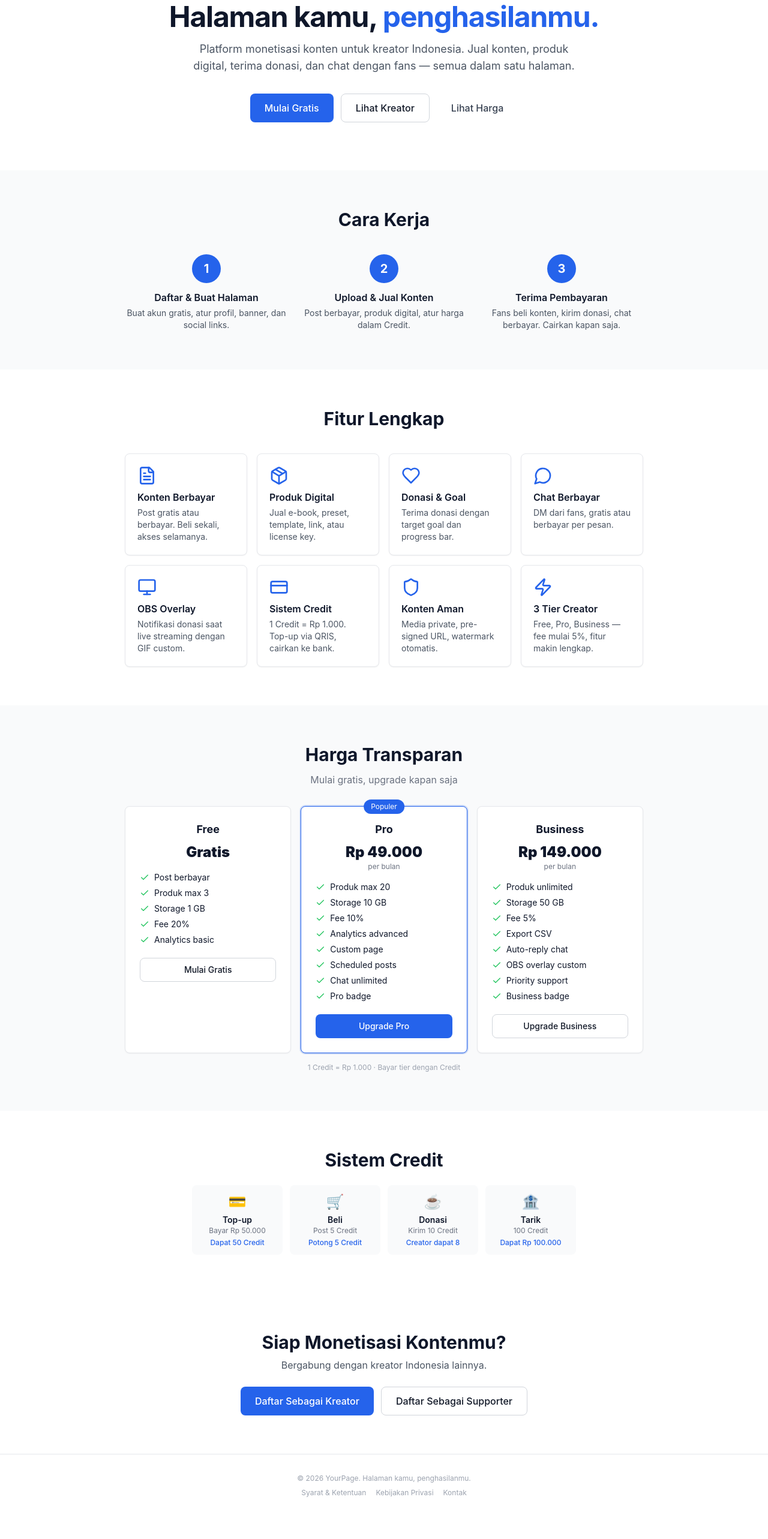
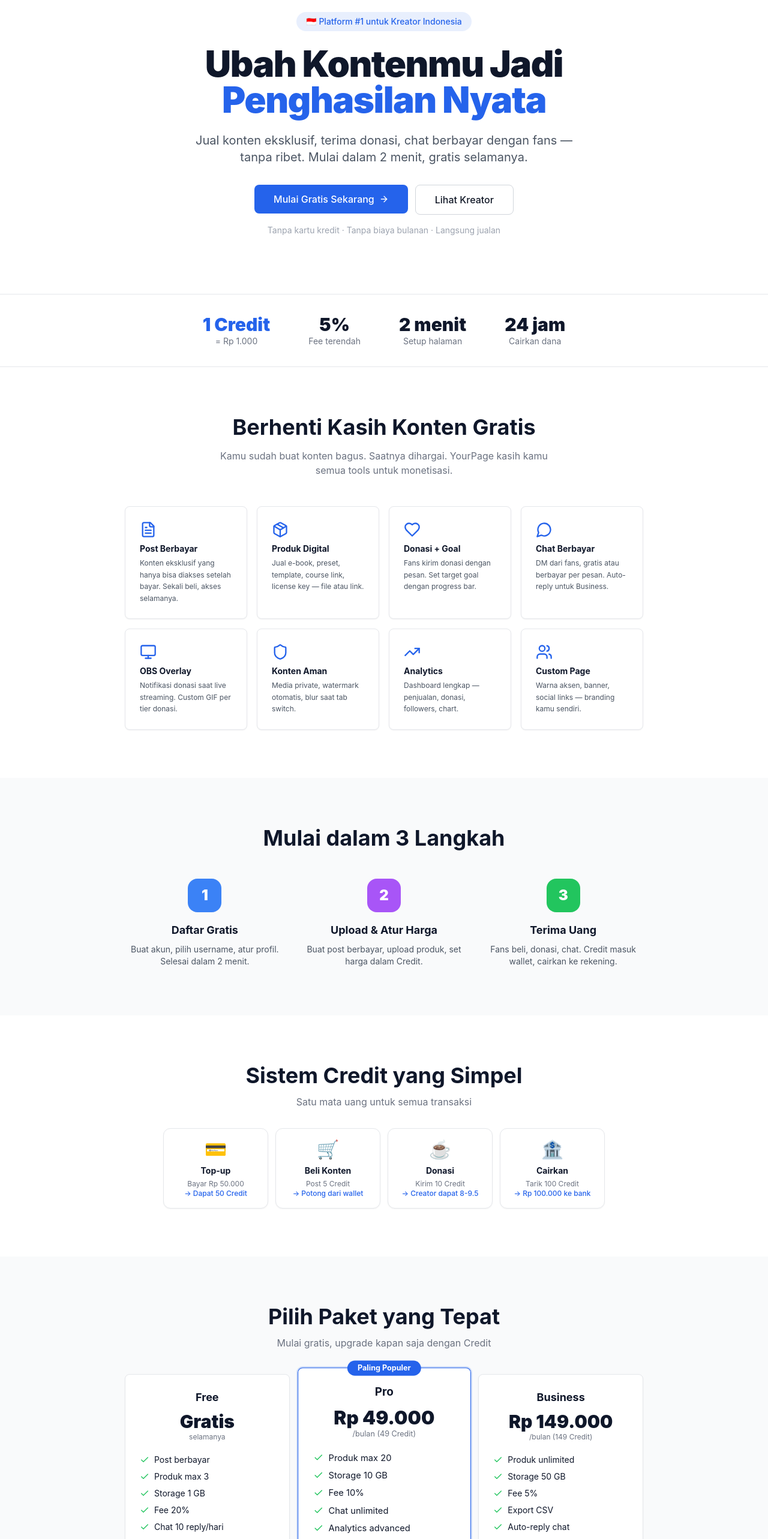
Before and after one commit to yourpageOfficial/YourPage, a Next.js app in the folder fe/: page / in a window 1280 px wide. Shown: the part 140-2706 px from the top of the page at 60% size. Built offline with nearby package versions, Linux system fonts and the light colour scheme; no server answers.

Commit message:
Landing page redesign: selling-focused, social proof, use cases, visual credit system

```diff
--- a/fe/app/page.tsx
+++ b/fe/app/page.tsx
@@ -2,108 +2,175 @@ import { Navbar } from "@/components/navbar";
 import { Button } from "@/components/ui/button";
 import { Card, CardContent } from "@/components/ui/card";
 import Link from "next/link";
-import { FileText, Package, Heart, Shield, Zap, CreditCard, MessageCircle, Monitor, Check, X } from "lucide-react";
+import { FileText, Package, Heart, Shield, Zap, CreditCard, MessageCircle, Monitor, Check, ArrowRight, Star, TrendingUp, Users } from "lucide-react";
 
 export default function Home() {
   return (
     <>
       <Navbar />
-      {/* Hero */}
-      <section className="mx-auto max-w-4xl px-4 py-12 sm:py-20 text-center">
-        <h1 className="text-3xl sm:text-5xl font-bold tracking-tight">
-          Halaman kamu, <span className="text-primary">penghasilanmu.</span>
+
+      {/* Hero — emotional, benefit-focused */}
+      <section className="mx-auto max-w-5xl px-4 py-16 sm:py-24 text-center">
+        <div className="inline-block bg-primary/10 text-primary text-sm font-medium px-4 py-1.5 rounded-full mb-6">
+          🇮🇩 Platform #1 untuk Kreator Indonesia
+        </div>
+        <h1 className="text-4xl sm:text-6xl font-black tracking-tight leading-tight">
+          Ubah Kontenmu Jadi<br /><span className="text-primary">Penghasilan Nyata</span>
         </h1>
-        <p className="mt-4 text-base sm:text-lg text-gray-600 dark:text-gray-400 max-w-2xl mx-auto">
-          Platform monetisasi konten untuk kreator Indonesia. Jual konten, produk digital, terima donasi, dan chat dengan fans — semua dalam satu halaman.
+        <p className="mt-6 text-lg sm:text-xl text-gray-600 dark:text-gray-400 max-w-2xl mx-auto leading-relaxed">
+          Jual konten eksklusif, terima donasi, chat berbayar dengan fans — tanpa ribet. Mulai dalam 2 menit, gratis selamanya.
         </p>
-        <div className="mt-6 sm:mt-8 flex flex-col sm:flex-row justify-center gap-3">
-          <Link href="/register"><Button size="lg" className="w-full sm:w-auto">Mulai Gratis</Button></Link>
-          <Link href="/explore"><Button variant="outline" size="lg" className="w-full sm:w-auto">Lihat Kreator</Button></Link>
-          <Link href="/pricing"><Button variant="ghost" size="lg" className="w-full sm:w-auto">Lihat Harga</Button></Link>
+        <div className="mt-8 flex flex-col sm:flex-row justify-center gap-3">
+          <Link href="/register"><Button size="lg" className="w-full sm:w-auto text-base px-8 py-6">Mulai Gratis Sekarang <ArrowRight className="ml-2 h-4 w-4" /></Button></Link>
+          <Link href="/explore"><Button variant="outline" size="lg" className="w-full sm:w-auto text-base px-8 py-6">Lihat Kreator</Button></Link>
+        </div>
+        <p className="mt-4 text-sm text-gray-400">Tanpa kartu kredit · Tanpa biaya bulanan · Langsung jualan</p>
+      </section>
+
+      {/* Social proof */}
+      <section className="border-y dark:border-gray-800 py-8">
+        <div className="mx-auto max-w-4xl px-4 flex flex-wrap justify-center gap-8 sm:gap-16 text-center">
+          <div><p className="text-3xl font-black text-primary">1 Credit</p><p className="text-sm text-gray-500">= Rp 1.000</p></div>
+          <div><p className="text-3xl font-black">5%</p><p className="text-sm text-gray-500">Fee terendah</p></div>
+          <div><p className="text-3xl font-black">2 menit</p><p className="text-sm text-gray-500">Setup halaman</p></div>
+          <div><p className="text-3xl font-black">24 jam</p><p className="text-sm text-gray-500">Cairkan dana</p></div>
+        </div>
+      </section>
+
+      {/* Problem → Solution */}
+      <section className="py-16 sm:py-20">
+        <div className="mx-auto max-w-4xl px-4">
+          <h2 className="text-2xl sm:text-4xl font-bold text-center mb-4">Berhenti Kasih Konten Gratis</h2>
+          <p className="text-center text-gray-500 dark:text-gray-400 mb-12 max-w-xl mx-auto">Kamu sudah buat konten bagus. Saatnya dihargai. YourPage kasih kamu semua tools untuk monetisasi.</p>
+          <div className="grid sm:grid-cols-2 lg:grid-cols-4 gap-4">
+            <FeatureCard icon={FileText} title="Post Berbayar" desc="Konten eksklusif yang hanya bisa diakses setelah bayar. Sekali beli, akses selamanya." />
+            <FeatureCard icon={Package} title="Produk Digital" desc="Jual e-book, preset, template, course link, license key — file atau link." />
+            <FeatureCard icon={Heart} title="Donasi + Goal" desc="Fans kirim donasi dengan pesan. Set target goal dengan progress bar." />
+            <FeatureCard icon={MessageCircle} title="Chat Berbayar" desc="DM dari fans, gratis atau berbayar per pesan. Auto-reply untuk Business." />
+          </div>
+          <div className="grid sm:grid-cols-2 lg:grid-cols-4 gap-4 mt-4">
+            <FeatureCard icon={Monitor} title="OBS Overlay" desc="Notifikasi donasi saat live streaming. Custom GIF per tier donasi." />
+            <FeatureCard icon={Shield} title="Konten Aman" desc="Media private, watermark otomatis, blur saat tab switch." />
+            <FeatureCard icon={TrendingUp} title="Analytics" desc="Dashboard lengkap — penjualan, donasi, followers, chart." />
+            <FeatureCard icon={Users} title="Custom Page" desc="Warna aksen, banner, social links — branding kamu sendiri." />
+          </div>
         </div>
       </section>
 
       {/* How it works */}
-      <section className="bg-gray-50 dark:bg-gray-800/50 py-12 sm:py-16">
+      <section className="bg-gray-50 dark:bg-gray-800/50 py-16 sm:py-20">
         <div className="mx-auto max-w-4xl px-4">
-          <h2 className="text-2xl sm:text-3xl font-bold text-center mb-10">Cara Kerja</h2>
-          <div className="grid sm:grid-cols-3 gap-6">
+          <h2 className="text-2xl sm:text-4xl font-bold text-center mb-12">Mulai dalam 3 Langkah</h2>
+          <div className="grid sm:grid-cols-3 gap-8">
             {[
-              { step: "1", title: "Daftar & Buat Halaman", desc: "Buat akun gratis, atur profil, banner, dan social links." },
-              { step: "2", title: "Upload & Jual Konten", desc: "Post berbayar, produk digital, atur harga dalam Credit." },
-              { step: "3", title: "Terima Pembayaran", desc: "Fans beli konten, kirim donasi, chat berbayar. Cairkan kapan saja." },
+              { step: "1", title: "Daftar Gratis", desc: "Buat akun, pilih username, atur profil. Selesai dalam 2 menit.", color: "bg-blue-500" },
+              { step: "2", title: "Upload & Atur Harga", desc: "Buat post berbayar, upload produk, set harga dalam Credit.", color: "bg-purple-500" },
+              { step: "3", title: "Terima Uang", desc: "Fans beli, donasi, chat. Credit masuk wallet, cairkan ke rekening.", color: "bg-green-500" },
             ].map((s) => (
               <div key={s.step} className="text-center">
-                <div className="mx-auto h-12 w-12 rounded-full bg-primary text-white flex items-center justify-center text-xl font-bold">{s.step}</div>
-                <h3 className="mt-3 font-semibold">{s.title}</h3>
-                <p className="mt-1 text-sm text-gray-600 dark:text-gray-400">{s.desc}</p>
+                <div className={`mx-auto h-14 w-14 rounded-2xl ${s.color} text-white flex items-center justify-center text-2xl font-black`}>{s.step}</div>
+                <h3 className="mt-4 text-lg font-bold">{s.title}</h3>
+                <p className="mt-2 text-sm text-gray-600 dark:text-gray-400">{s.desc}</p>
               </div>
             ))}
           </div>
         </div>
       </section>
 
-      {/* Features */}
-      <section className="py-12 sm:py-16">
-        <div className="mx-auto max-w-4xl px-4">
-          <h2 className="text-2xl sm:text-3xl font-bold text-center mb-10">Fitur Lengkap</h2>
-          <div className="grid sm:grid-cols-2 lg:grid-cols-4 gap-4">
-            <FeatureCard icon={FileText} title="Konten Berbayar" desc="Post gratis atau berbayar. Beli sekali, akses selamanya." />
-            <FeatureCard icon={Package} title="Produk Digital" desc="Jual e-book, preset, template, link, atau license key." />
-            <FeatureCard icon={Heart} title="Donasi & Goal" desc="Terima donasi dengan target goal dan progress bar." />
-            <FeatureCard icon={MessageCircle} title="Chat Berbayar" desc="DM dari fans, gratis atau berbayar per pesan." />
-            <FeatureCard icon={Monitor} title="OBS Overlay" desc="Notifikasi donasi saat live streaming dengan GIF custom." />
-            <FeatureCard icon={CreditCard} title="Sistem Credit" desc="1 Credit = Rp 1.000. Top-up via QRIS, cairkan ke bank." />
-            <FeatureCard icon={Shield} title="Konten Aman" desc="Media private, pre-signed URL, watermark otomatis." />
-            <FeatureCard icon={Zap} title="3 Tier Creator" desc="Free, Pro, Business — fee mulai 5%, fitur makin lengkap." />
+      {/* Credit System — visual */}
+      <section className="py-16 sm:py-20">
+        <div className="mx-auto max-w-3xl px-4 text-center">
+          <h2 className="text-2xl sm:text-4xl font-bold mb-3">Sistem Credit yang Simpel</h2>
+          <p className="text-gray-500 dark:text-gray-400 mb-8">Satu mata uang untuk semua transaksi</p>
+          <div className="grid grid-cols-2 sm:grid-cols-4 gap-3">
+            <CreditStep emoji="💳" label="Top-up" line1="Bayar Rp 50.000" line2="→ Dapat 50 Credit" />
+            <CreditStep emoji="🛒" label="Beli Konten" line1="Post 5 Credit" line2="→ Potong dari wallet" />
+            <CreditStep emoji="☕" label="Donasi" line1="Kirim 10 Credit" line2="→ Creator dapat 8-9.5" />
+            <CreditStep emoji="🏦" label="Cairkan" line1="Tarik 100 Credit" line2="→ Rp 100.000 ke bank" />
           </div>
         </div>
       </section>
 
-      {/* Pricing */}
-      <section className="bg-gray-50 dark:bg-gray-800/50 py-12 sm:py-16">
+      {/* Pricing — comparison */}
+      <section className="bg-gray-50 dark:bg-gray-800/50 py-16 sm:py-20">
         <div className="mx-auto max-w-4xl px-4">
-          <h2 className="text-2xl sm:text-3xl font-bold text-center mb-3">Harga Transparan</h2>
-          <p className="text-center text-gray-500 dark:text-gray-400 mb-8">Mulai gratis, upgrade kapan saja</p>
-          <div className="grid sm:grid-cols-3 gap-4">
-            <PricingCard name="Free" price="Gratis" features={["Post berbayar","Produk max 3","Storage 1 GB","Fee 20%","Analytics basic"]} cta="Mulai Gratis" />
-            <PricingCard name="Pro" price="Rp 49.000" popular features={["Produk max 20","Storage 10 GB","Fee 10%","Analytics advanced","Custom page","Scheduled posts","Chat unlimited","Pro badge"]} cta="Upgrade Pro" />
-            <PricingCard name="Business" price="Rp 149.000" features={["Produk unlimited","Storage 50 GB","Fee 5%","Export CSV","Auto-reply chat","OBS overlay custom","Priority support","Business badge"]} cta="Upgrade Business" />
-          </div>
-          <p className="text-center text-xs text-gray-400 dark:text-gray-500 mt-4">1 Credit = Rp 1.000 · Bayar tier dengan Credit</p>
-        </div>
-      </section>
-
-      {/* Credit System */}
-      <section className="py-12 sm:py-16">
-        <div className="mx-auto max-w-2xl px-4 text-center">
-          <h2 className="text-2xl sm:text-3xl font-bold mb-6">Sistem Credit</h2>
-          <div className="grid grid-cols-2 sm:grid-cols-4 gap-3">
-            <CreditStep emoji="💳" label="Top-up" desc="Bayar Rp 50.000" result="Dapat 50 Credit" />
-            <CreditStep emoji="🛒" label="Beli" desc="Post 5 Credit" result="Potong 5 Credit" />
-            <CreditStep emoji="☕" label="Donasi" desc="Kirim 10 Credit" result="Creator dapat 8" />
-            <CreditStep emoji="🏦" label="Tarik" desc="100 Credit" result="Dapat Rp 100.000" />
+          <h2 className="text-2xl sm:text-4xl font-bold text-center mb-3">Pilih Paket yang Tepat</h2>
+          <p className="text-center text-gray-500 dark:text-gray-400 mb-10">Mulai gratis, upgrade kapan saja dengan Credit</p>
+          <div className="grid sm:grid-cols-3 gap-5">
+            <PricingCard name="Free" price="Gratis" sub="selamanya" features={[
+              { text: "Post berbayar", ok: true },
+              { text: "Produk max 3", ok: true },
+              { text: "Storage 1 GB", ok: true },
+              { text: "Fee 20%", ok: true },
+              { text: "Chat 10 reply/hari", ok: true },
+              { text: "Analytics basic", ok: true },
+              { text: "Custom page", ok: false },
+              { text: "Scheduled posts", ok: false },
+            ]} cta="Mulai Gratis" />
+            <PricingCard name="Pro" price="Rp 49.000" sub="/bulan (49 Credit)" popular features={[
+              { text: "Produk max 20", ok: true },
+              { text: "Storage 10 GB", ok: true },
+              { text: "Fee 10%", ok: true },
+              { text: "Chat unlimited", ok: true },
+              { text: "Analytics advanced", ok: true },
+              { text: "Custom page & warna", ok: true },
+              { text: "Scheduled posts", ok: true },
+              { text: "Pro badge 💙", ok: true },
+            ]} cta="Upgrade Pro" />
+            <PricingCard name="Business" price="Rp 149.000" sub="/bulan (149 Credit)" features={[
+              { text: "Produk unlimited", ok: true },
+              { text: "Storage 50 GB", ok: true },
+              { text: "Fee 5%", ok: true },
+              { text: "Export CSV", ok: true },
+              { text: "Auto-reply chat", ok: true },
+              { text: "OBS overlay custom", ok: true },
+              { text: "Priority support", ok: true },
+              { text: "Business badge 💜", ok: true },
+            ]} cta="Upgrade Business" />
           </div>
         </div>
       </section>
 
-      {/* CTA */}
-      <section className="py-12 sm:py-16 text-center px-4">
-        <h2 className="text-2xl sm:text-3xl font-bold">Siap Monetisasi Kontenmu?</h2>
-        <p className="mt-2 text-gray-600 dark:text-gray-400">Bergabung dengan kreator Indonesia lainnya.</p>
-        <div className="mt-6 flex flex-col sm:flex-row justify-center gap-3">
-          <Link href="/register"><Button size="lg">Daftar Sebagai Kreator</Button></Link>
-          <Link href="/register"><Button size="lg" variant="outline">Daftar Sebagai Supporter</Button></Link>
+      {/* Testimonial / Use cases */}
+      <section className="py-16 sm:py-20">
+        <div className="mx-auto max-w-4xl px-4">
+          <h2 className="text-2xl sm:text-4xl font-bold text-center mb-10">Cocok untuk Semua Kreator</h2>
+          <div className="grid sm:grid-cols-3 gap-4">
+            {[
+              { emoji: "🎨", title: "Desainer & Seniman", desc: "Jual preset, template, wallpaper. Upload file, fans download setelah bayar." },
+              { emoji: "📚", title: "Edukator & Writer", desc: "Konten eksklusif, e-book, tips berbayar. Bangun komunitas yang menghargai ilmu kamu." },
+              { emoji: "🎮", title: "Streamer & Gamer", desc: "Terima donasi saat live, overlay OBS custom, chat dengan fans." },
+            ].map(u => (
+              <Card key={u.title} className="hover:shadow-md transition-shadow">
+                <CardContent className="p-5">
+                  <div className="text-3xl mb-3">{u.emoji}</div>
+                  <h3 className="font-bold">{u.title}</h3>
+                  <p className="mt-2 text-sm text-gray-600 dark:text-gray-400">{u.desc}</p>
+                </CardContent>
+              </Card>
+            ))}
+          </div>
         </div>
       </section>
 
+      {/* Final CTA */}
+      <section className="bg-primary py-16 sm:py-20 text-center px-4">
+        <h2 className="text-2xl sm:text-4xl font-bold text-white">Siap Menghasilkan dari Kontenmu?</h2>
+        <p className="mt-3 text-primary-100 text-lg">Gratis selamanya. Upgrade kapan saja. Cairkan kapan saja.</p>
+        <Link href="/register"><Button size="lg" variant="secondary" className="mt-8 text-base px-8 py-6">Daftar Sekarang — Gratis <ArrowRight className="ml-2 h-4 w-4" /></Button></Link>
+      </section>
+
       {/* Footer */}
-      <footer className="border-t dark:border-gray-800 py-8 text-center text-xs text-gray-400 space-y-2 px-4">
-        <p>© 2026 YourPage. Halaman kamu, penghasilanmu.</p>
-        <div className="flex justify-center gap-4">
-          <Link href="/terms" className="hover:text-gray-600">Syarat & Ketentuan</Link>
-          <Link href="/privacy" className="hover:text-gray-600">Kebijakan Privasi</Link>
-          <Link href="/contact" className="hover:text-gray-600">Kontak</Link>
+      <footer className="border-t dark:border-gray-800 py-8 px-4">
+        <div className="mx-auto max-w-4xl flex flex-col sm:flex-row justify-between items-center gap-4">
+          <p className="text-sm font-bold text-primary">YourPage</p>
+          <div className="flex gap-6 text-sm text-gray-400">
+            <Link href="/terms" className="hover:text-gray-600">Syarat & Ketentuan</Link>
+            <Link href="/privacy" className="hover:text-gray-600">Privasi</Link>
+            <Link href="/contact" className="hover:text-gray-600">Kontak</Link>
+            <Link href="/pricing" className="hover:text-gray-600">Harga</Link>
+          </div>
+          <p className="text-xs text-gray-400">© 2026 YourPage</p>
         </div>
       </footer>
     </>
@@ -112,26 +179,31 @@ export default function Home() {
 
 function FeatureCard({ icon: Icon, title, desc }: { icon: any; title: string; desc: string }) {
   return (
-    <Card className="hover:shadow-md transition-shadow">
-      <CardContent className="p-4 sm:p-5">
-        <Icon className="h-8 w-8 text-primary mb-2" />
-        <h3 className="font-semibold">{title}</h3>
-        <p className="mt-1 text-sm text-gray-600 dark:text-gray-400">{desc}</p>
+    <Card className="hover:shadow-md hover:border-primary/30 transition-all">
+      <CardContent className="p-4">
+        <Icon className="h-7 w-7 text-primary mb-2" />
+        <h3 className="font-bold text-sm">{title}</h3>
+        <p className="mt-1 text-xs text-gray-600 dark:text-gray-400 leading-relaxed">{desc}</p>
       </CardContent>
     </Card>
   );
 }
 
-function PricingCard({ name, price, features, cta, popular }: { name: string; price: string; features: string[]; cta: string; popular?: boolean }) {
+function PricingCard({ name, price, sub, features, cta, popular }: { name: string; price: string; sub: string; features: { text: string; ok: boolean }[]; cta: string; popular?: boolean }) {
   return (
-    <Card className={popular ? "border-primary ring-2 ring-primary/20 relative" : ""}>
-      {popular && <div className="absolute -top-3 left-1/2 -translate-x-1/2 bg-primary text-white text-xs px-3 py-1 rounded-full">Populer</div>}
-      <CardContent className="p-5 sm:p-6 text-center">
-        <h3 className="text-lg font-bold">{name}</h3>
-        <p className="text-2xl font-black mt-2">{price}</p>
-        {price !== "Gratis" && <p className="text-xs text-gray-500 dark:text-gray-400">per bulan</p>}
-        <ul className="mt-4 text-sm text-left space-y-1.5">
-          {features.map(f => <li key={f} className="flex items-start gap-2"><Check className="h-4 w-4 text-green-500 mt-0.5 shrink-0" />{f}</li>)}
+    <Card className={`${popular ? "border-primary ring-2 ring-primary/20 relative scale-105" : ""}`}>
+      {popular && <div className="absolute -top-3 left-1/2 -translate-x-1/2 bg-primary text-white text-xs font-bold px-4 py-1 rounded-full">Paling Populer</div>}
+      <CardContent className="p-5 sm:p-6">
+        <h3 className="text-lg font-bold text-center">{name}</h3>
+        <p className="text-3xl font-black text-center mt-2">{price}</p>
+        <p className="text-xs text-gray-500 dark:text-gray-400 text-center">{sub}</p>
+        <ul className="mt-5 space-y-2">
+          {features.map(f => (
+            <li key={f.text} className="flex items-center gap-2 text-sm">
+              {f.ok ? <Check className="h-4 w-4 text-green-500 shrink-0" /> : <span className="h-4 w-4 text-gray-300 dark:text-gray-600 shrink-0">—</span>}
+              <span className={f.ok ? "" : "text-gray-400"}>{f.text}</span>
+            </li>
+          ))}
         </ul>
         <Link href="/register"><Button className="w-full mt-5" variant={popular ? "default" : "outline"}>{cta}</Button></Link>
       </CardContent>
@@ -139,13 +211,13 @@ function PricingCard({ name, price, features, cta, popular }: { name: string; pr
   );
 }
 
-function CreditStep({ emoji, label, desc, result }: { emoji: string; label: string; desc: string; result: string }) {
+function CreditStep({ emoji, label, line1, line2 }: { emoji: string; label: string; line1: string; line2: string }) {
   return (
-    <div className="text-center p-3 rounded-lg bg-gray-50 dark:bg-gray-800">
-      <div className="text-2xl mb-1">{emoji}</div>
-      <p className="font-semibold text-sm">{label}</p>
-      <p className="text-xs text-gray-500 dark:text-gray-400">{desc}</p>
-      <p className="text-xs font-medium text-primary mt-1">{result}</p>
+    <div className="p-4 rounded-xl bg-white dark:bg-gray-800 shadow-sm border dark:border-gray-700 text-center">
+      <div className="text-3xl mb-2">{emoji}</div>
+      <p className="font-bold text-sm">{label}</p>
+      <p className="text-xs text-gray-500 dark:text-gray-400 mt-1">{line1}</p>
+      <p className="text-xs font-medium text-primary">{line2}</p>
     </div>
   );
 }
```
Also changed, not shown: 2 other files (tests, documents, lock files or other folders).
